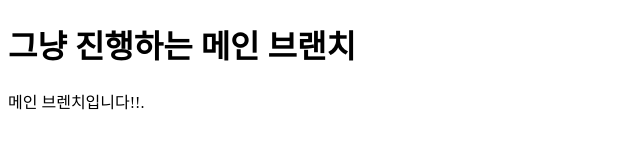
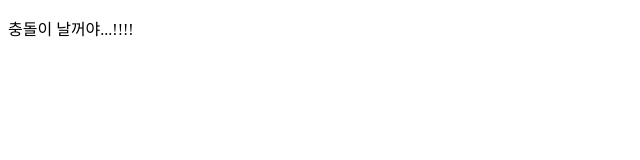
Before and after one commit to KorMH/gitinit, a plain HTML site: page index.html in a window 1280 px wide. Shown: the whole page, without its empty margins (0-640 px from the left). Drawn offline with Linux system fonts and the light colour scheme.

Commit message:
새 기능에대해  새 커밋

```diff
--- a/index.html
+++ b/index.html
@@ -3,10 +3,9 @@
   <head>
     <meta charset="UTF-8" />
     <meta name="viewport" content="width=device-width, initial-scale=1.0" />
-    <title>git add</title>
+    <title>이것은 새로운기능</title>
   </head>
   <body>
-    <h1>그냥 진행하는 메인 브랜치</h1>
-    <p>메인 브렌치입니다!!.</p>
+    <p>충돌이 날꺼야...!!!!</p>
   </body>
 </html>
```
